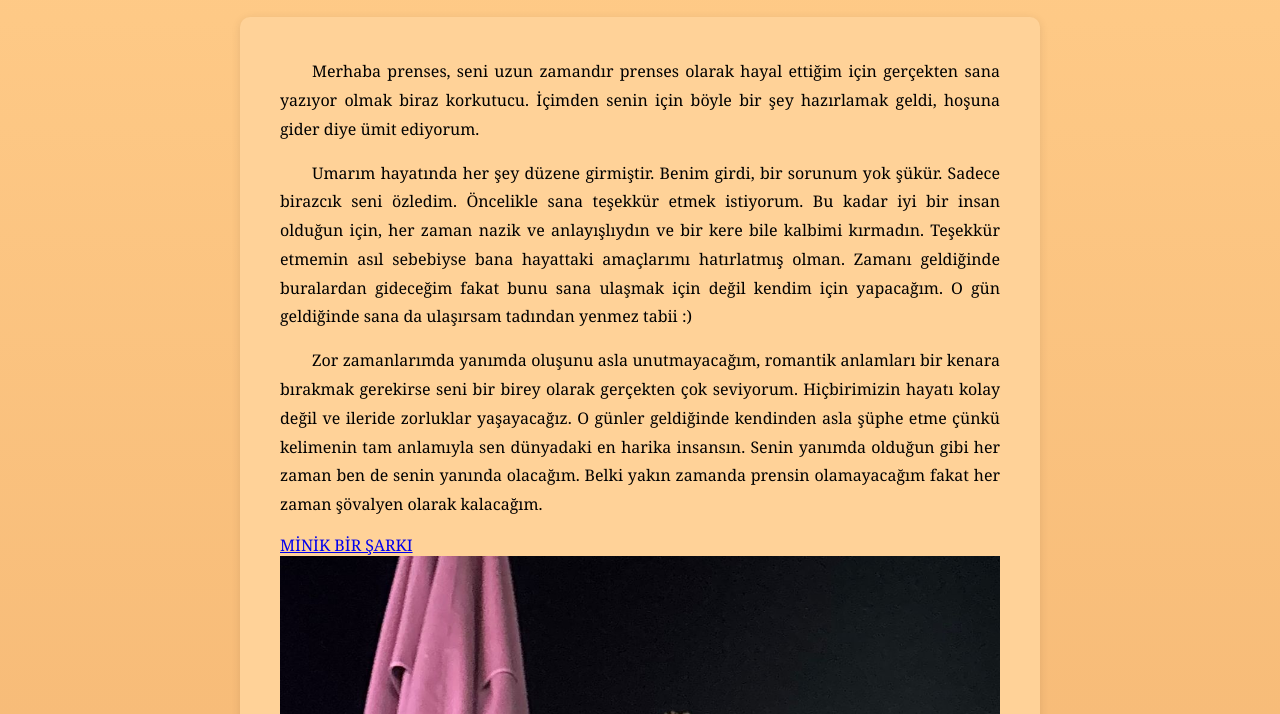
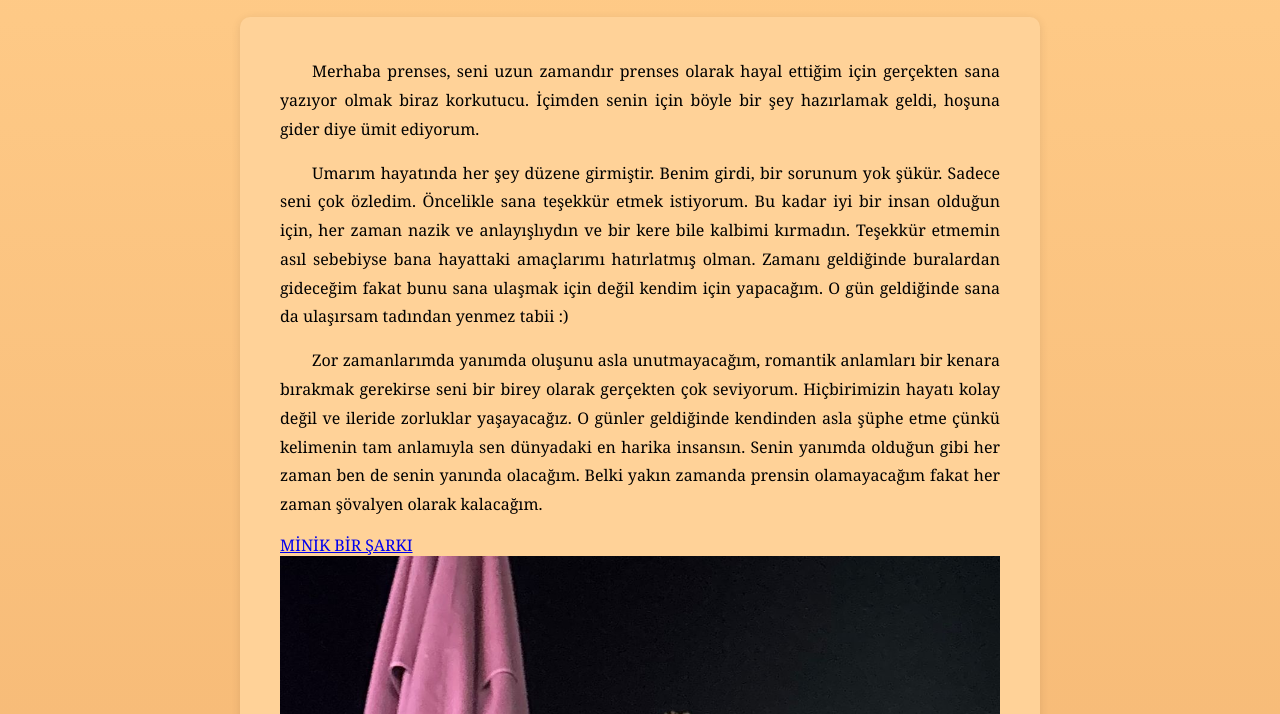
Before and after one commit to bariscom/hediye, a plain HTML site: page baskabirEvren.html in a window 1280 px wide. Shown: the part 86-800 px from the top of the page. Drawn offline with Linux system fonts and the light colour scheme.

Commit message:
Update baskabirEvren.html

```diff
--- a/baskabirEvren.html
+++ b/baskabirEvren.html
@@ -17,7 +17,7 @@
             Merhaba prenses, seni uzun zamandır prenses olarak hayal ettiğim için gerçekten sana yazıyor olmak biraz korkutucu. İçimden senin için böyle bir şey hazırlamak geldi, hoşuna gider diye ümit ediyorum.
         </p>
         <p>
-            Umarım hayatında her şey düzene girmiştir. Benim girdi, bir sorunum yok şükür. Sadece birazcık seni özledim. Öncelikle sana teşekkür etmek istiyorum. Bu kadar iyi bir insan olduğun için, her zaman nazik ve anlayışlıydın ve bir kere bile kalbimi kırmadın.  Teşekkür etmemin asıl sebebiyse bana hayattaki amaçlarımı hatırlatmış olman. Zamanı geldiğinde buralardan gideceğim fakat bunu sana ulaşmak için değil kendim için yapacağım. O gün geldiğinde sana da ulaşırsam tadından yenmez tabii :)
+            Umarım hayatında her şey düzene girmiştir. Benim girdi, bir sorunum yok şükür. Sadece seni çok özledim. Öncelikle sana teşekkür etmek istiyorum. Bu kadar iyi bir insan olduğun için, her zaman nazik ve anlayışlıydın ve bir kere bile kalbimi kırmadın.  Teşekkür etmemin asıl sebebiyse bana hayattaki amaçlarımı hatırlatmış olman. Zamanı geldiğinde buralardan gideceğim fakat bunu sana ulaşmak için değil kendim için yapacağım. O gün geldiğinde sana da ulaşırsam tadından yenmez tabii :)
         </p>
         <p>
             Zor zamanlarımda yanımda oluşunu asla unutmayacağım, romantik anlamları bir kenara bırakmak gerekirse seni bir birey olarak gerçekten çok seviyorum. Hiçbirimizin hayatı kolay değil ve ileride zorluklar yaşayacağız. O günler geldiğinde kendinden asla şüphe etme çünkü kelimenin tam anlamıyla sen dünyadaki en harika insansın. Senin yanımda olduğun gibi her zaman ben de senin yanında olacağım. Belki yakın zamanda prensin olamayacağım fakat her zaman şövalyen olarak kalacağım.
```
